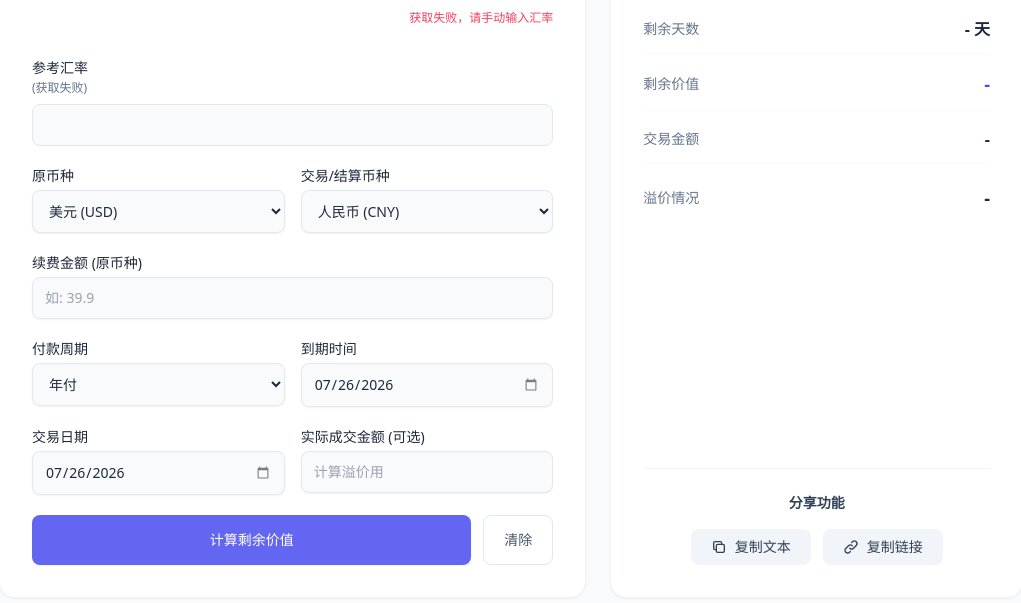
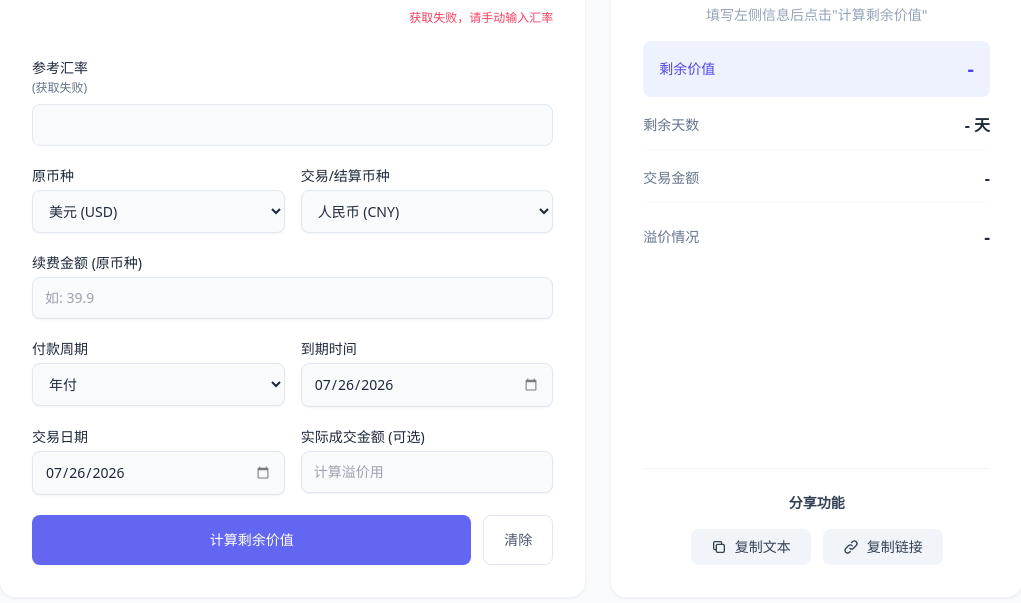
Before and after one commit to Robinproxy/calculator, a plain HTML site: page static/index.html in a window 1280 px wide. Shown: the part 135-738 px from the top of the page, without its empty margins (129-1150 px from the left). Drawn offline with Linux system fonts and the light colour scheme; no server answers.

Commit message:
style: highlight residual value row and add empty-state hint
- Residual value (the number users care about) moved to the top of the
  results panel inside a soft indigo block, larger type
- Empty state now shows a hint instead of bare dashes; hidden after the
  first successful calculation

Co-Authored-By: Claude Fable 5 <noreply@anthropic.com>

```diff
--- a/static/index.html
+++ b/static/index.html
@@ -180,17 +180,18 @@
         <div class="md:col-span-5 space-y-6">
 
             <div class="bg-white rounded-2xl shadow-sm border border-slate-100 p-6 md:p-8 h-full flex flex-col">
-                <h2 class="text-lg font-bold text-slate-800 mb-6 text-center">计算结果</h2>
+                <h2 class="text-lg font-bold text-slate-800 mb-3 text-center">计算结果</h2>
+                <p id="emptyHint" class="text-center text-sm text-slate-400 mb-4">填写左侧信息后点击"计算剩余价值"</p>
 
                 <div class="space-y-4 flex-1">
+                    <div class="flex justify-between items-center bg-indigo-50 rounded-lg px-4 py-3.5">
+                        <span class="text-sm font-medium text-indigo-600">剩余价值</span>
+                        <span class="font-bold text-xl text-indigo-600"><span id="resValueSymbol"></span> <span id="resValue">-</span></span>
+                    </div>
+
                     <div class="flex justify-between items-center border-b border-slate-50 pb-3">
                         <span class="text-sm font-medium text-slate-500">剩余天数</span>
                         <span class="font-semibold text-slate-800"><span id="resRemainDays">-</span> 天</span>
-                    </div>
-
-                    <div class="flex justify-between items-center border-b border-slate-50 pb-3">
-                        <span class="text-sm font-medium text-slate-500">剩余价值</span>
-                        <span class="font-bold text-lg text-indigo-600"><span id="resValueSymbol"></span> <span id="resValue">-</span></span>
                     </div>
 
                     <div class="flex justify-between items-center border-b border-slate-50 pb-3">
@@ -480,6 +481,7 @@
             const residualValueOriginal = (price / totalDays) * remainDays;
             const residualValueTarget = residualValueOriginal * exchangeRate;
 
+            document.getElementById('emptyHint').classList.add('hidden');
             document.getElementById('resRemainDays').innerText = remainDays;
             document.getElementById('resValueSymbol').innerText = symbol;
             document.getElementById('resValue').innerText = residualValueTarget.toFixed(2);
```
Also changed, not shown: static/tailwind.css.
